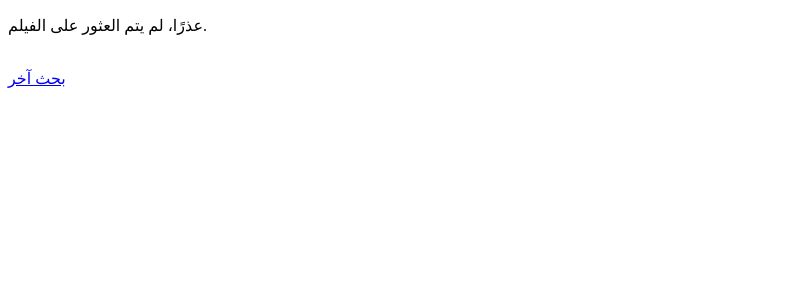
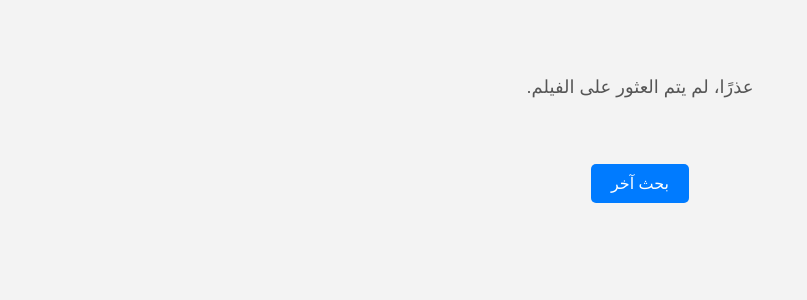
Before and after one commit to gity678/movieinfo_web, a Flask app: template templates/search.html in a window 1280 px wide. Shown: the top 300 px of the page, without its empty margins (0-807 px from the left). Run offline with Flask 3, Linux system fonts and the light colour scheme; the template is opened without the code that fills it, so the values that code supplies are empty.

Commit message:
Update search.html

```diff
--- a/templates/search.html
+++ b/templates/search.html
@@ -1,18 +1,53 @@
 <!DOCTYPE html>
-<html lang="ar">
+<html lang="ar" dir="rtl">
 <head>
     <meta charset="UTF-8">
     <title>نتيجة البحث</title>
+    <style>
+        body {
+            font-family: Arial, sans-serif;
+            background-color: #f3f3f3;
+            text-align: center;
+            padding: 50px;
+        }
+        h1 {
+            color: #333;
+        }
+        p {
+            font-size: 18px;
+            color: #555;
+        }
+        img {
+            margin-top: 20px;
+            border-radius: 10px;
+        }
+        a {
+            display: inline-block;
+            margin-top: 30px;
+            text-decoration: none;
+            background-color: #007bff;
+            color: white;
+            padding: 10px 20px;
+            border-radius: 5px;
+        }
+        a:hover {
+            background-color: #0056b3;
+        }
+    </style>
 </head>
 <body>
     {% if movie %}
         <h1>{{ movie['Title'] }}</h1>
         <p><strong>السنة:</strong> {{ movie['Year'] }}</p>
+        <p><strong>النوع:</strong> {{ movie['Genre'] }}</p>
+        <p><strong>المخرج:</strong> {{ movie['Director'] }}</p>
         <p><strong>الملخص:</strong> {{ movie['Plot'] }}</p>
-        <img src="{{ movie['Poster'] }}" width="200">
+        <img src="{{ movie['Poster'] }}" alt="صورة الفيلم" width="250">
     {% else %}
         <p>عذرًا، لم يتم العثور على الفيلم.</p>
     {% endif %}
-    <br><a href="/">بحث آخر</a>
+
+    <br>
+    <a href="/">بحث آخر</a>
 </body>
 </html>
```
